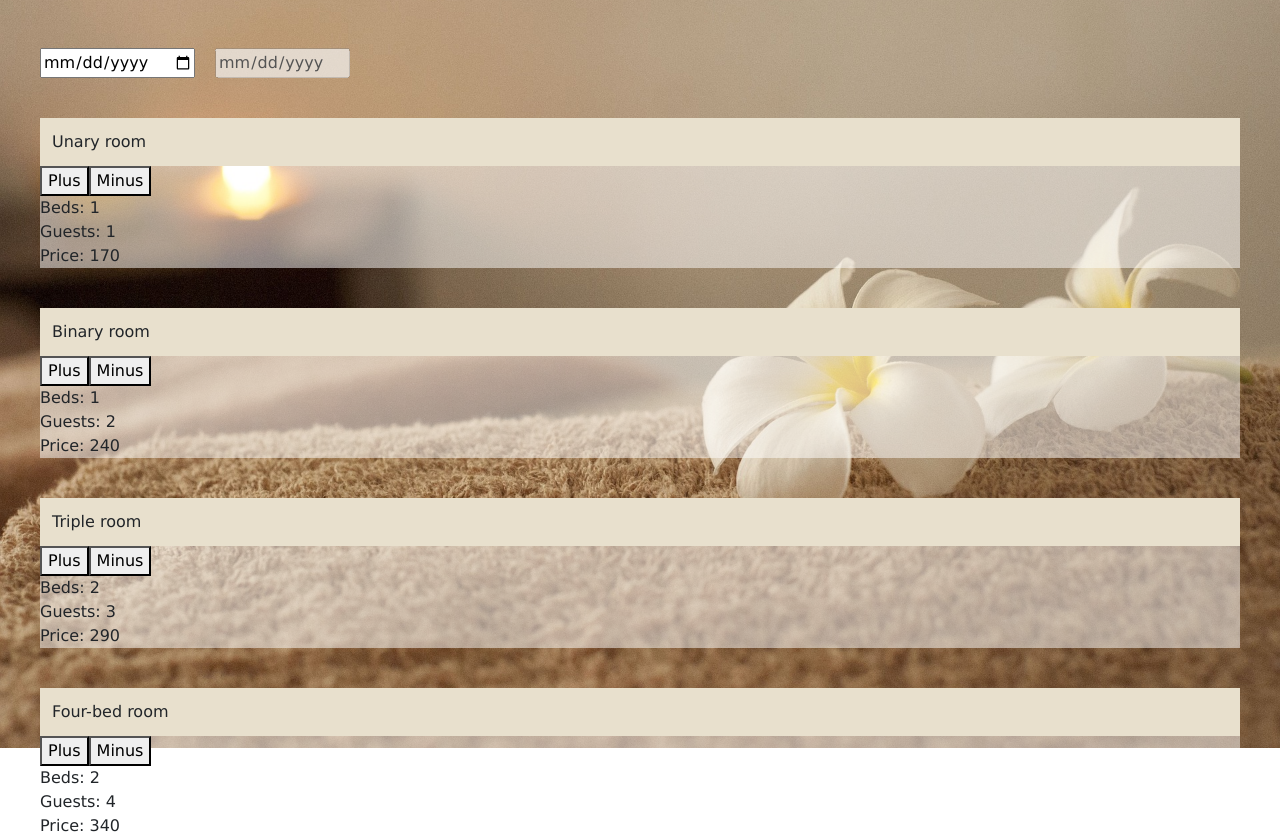
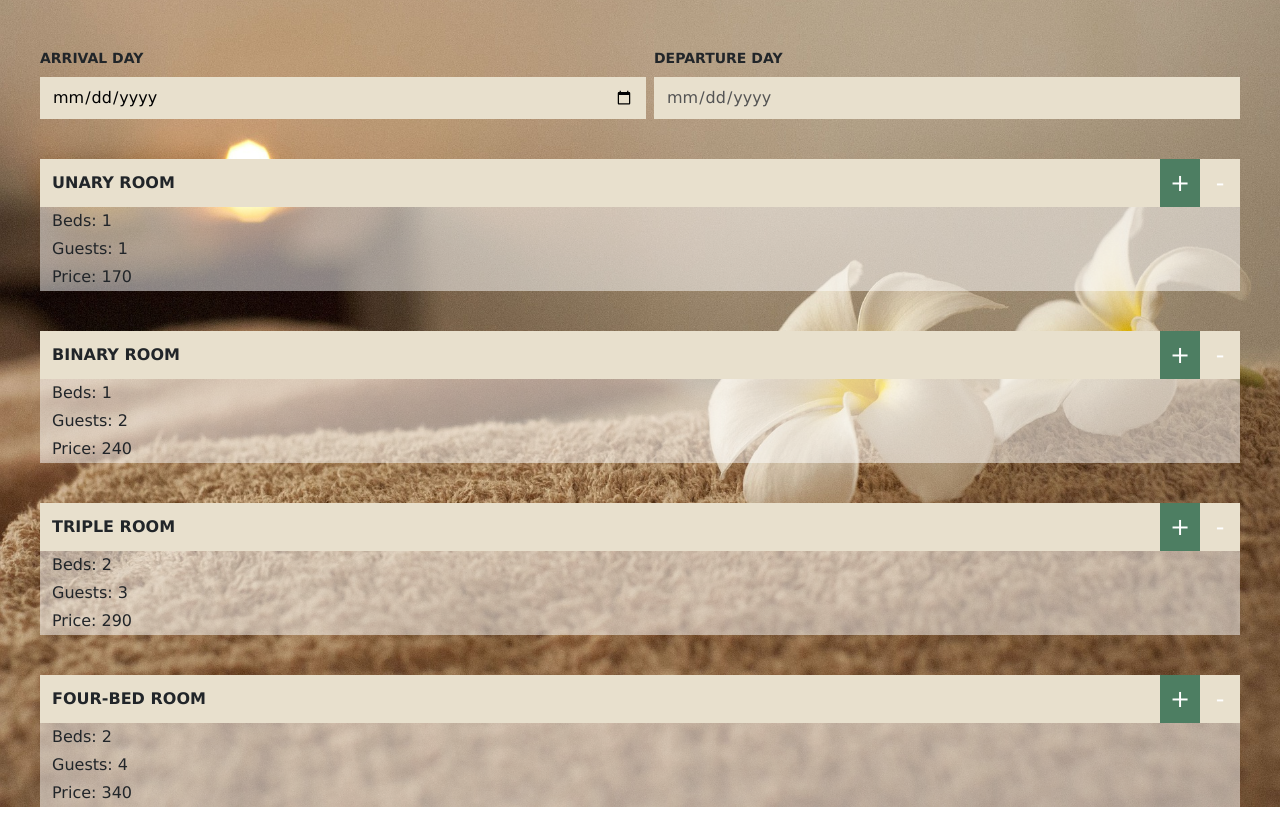
Before and after one commit to dominika-olszewska/spa-js, a website built with Parcel: page frontend/index.html in a window 1280 px wide. Both pictures are taken after a click on the link "Rooms". Shown: the part 52-890 px from the top of the page. After the commit the page ends 859 px from the top, so only its background shows below. Built offline with nearby package versions, Linux system fonts and the light colour scheme.

Commit message:
Changes in roomPage

```diff
--- a/frontend/src/common/date-picker.js
+++ b/frontend/src/common/date-picker.js
@@ -81,7 +81,17 @@ export const createDatePicker = () => {
     onStartInputChange(isEndInputDisabled, startDateInput, endDateInput);
     onEndInputChange(endDateInput);
 
+    const startLabel = document.createElement('span');
+    startLabel.className = 'startLabel';
+    startLabel.innerHTML = 'Arrival day';
+
+    const endLabel = document.createElement('span');
+    endLabel.className = 'endLabel';
+    endLabel.innerHTML = 'Departure day';
+
+    form.append(startLabel);
     form.append(startDateInput);
+    form.append(endLabel);
     form.append(endDateInput);
     return form;
 };
--- a/frontend/src/navigation/nav-item.js
+++ b/frontend/src/navigation/nav-item.js
@@ -1,15 +1,11 @@
 import $ from 'jquery';
 import '../styles/nav.scss';
 
-
-// spodziewamy sie funkcji click, ktora bedzie wywolywana przez element anchor
-// chcemy, aby klikniecie w element anchor powodowalo nawigacje do innej sciezki
 export const navItem = (text, click) => {
   const navItem = $('<li class="nav-item"></li>');
   const anchor = $('<a class="nav-link"></a>');
   anchor.text(text).on('click', click);
 
-
   navItem.append(anchor);
 
   return navItem;
--- a/frontend/src/navigation/nav.js
+++ b/frontend/src/navigation/nav.js
@@ -12,7 +12,6 @@ export const nav = () => {
     </nav>
   `);
 
-  // chcemy zbudowac tablice elementow navItem z odpowiednimi nazwami i callbackami
   const navItems = routes.map(route => {
     const { name, path } = route;
     return navItem(name, () => navbar.trigger(routeChange, { path: path }));
--- a/frontend/src/router/router.js
+++ b/frontend/src/router/router.js
@@ -14,13 +14,9 @@ export class Router {
   mount(outlet) {
     this.outlet = outlet;
 
-    // detail to, np. { path: '/booking' }
     this.body.on(routeChange, (event, detail) => {
       this.navigate(detail.path);
     });
-
-    // TODO: uzyj zdarzenia 'popstate', aby wyrenderowac odpowiednia
-    // sciezke, gdy uzytkownik klika Wstecz (<-) lub Naprzod (->)
   }
 
   init() {
@@ -39,7 +35,7 @@ export class Router {
     if (this.has(path)) {
       const { component } = this.get(path);
 
-      component()// dostaje Promise zaw. html widoku
+      component()
         .then(html => {
           this.outlet.empty().append(html);
         })
--- a/frontend/src/styles/rooms.scss
+++ b/frontend/src/styles/rooms.scss
@@ -1,6 +1,6 @@
 .roomsPage {
   box-sizing: border-box;
-  height: 100%;
+  min-height: 100%;
   padding-top: 60px;
   background-image: url("../assets/img_relaxation.jpg");
   background-repeat: no-repeat;
@@ -9,21 +9,83 @@
   .room {
     margin: 40px;
     background-color: rgba(255, 255, 255, 0.5);
+    display: grid;
+    grid-template-areas: "name plus minus" "beds beds beds " "guests guests guests " "price price price ";
+    grid-template-columns: 1fr 40px 40px;
+    div {
+      padding: 2px 12px;
+    }
 
+    button {
+      outline: 0;
+      border: 0;
+      background-color: #e8e0cd;
+      font-size: 24px;
+      color: white;
+
+      &:hover {
+        cursor: auto;
+      }
+    }
+
+    button.active {
+      background-color: #4d7e62;
+
+      &:hover {
+        cursor: pointer;
+        background-color: darken(#4d7e62, 10%);
+      }
+    }
 
     .name {
       background-color: #e8e0cd;
       padding: 12px;
+      grid-area: name;
+      font-weight: bold;
+      text-transform: uppercase;
+    }
+
+    .beds {
+      grid-area: beds;
+    }
+
+    .guests {
+      grid-area: guests;
+    }
+
+    .price {
+      grid-area: price;
     }
   }
 
   form {
     margin: 40px;
+    display: grid;
+    grid-template-areas:  "startLabel endLabel""startInput endInput";
+    grid-gap: 8px;
+
+    .startDateInput {
+      grid-area: startInput;
+    }
+
+    .endDateInput {
+      grid-area: endInput;
+    }
+
+    span {
+      font-weight: bold;
+      text-transform: uppercase;
+      font-size: 14px;
+    }
+
     input {
-      margin-right: 20px;
+      border: none;
+      outline: none;
+      background-color: #e8e0cd;
+      padding: 8px 12px;
+
     }
   }
-
 
   ::-webkit-inner-spin-button {
     display: none;
--- a/frontend/src/views/rooms.js
+++ b/frontend/src/views/rooms.js
@@ -12,9 +12,11 @@ export const createDivEl = (className, element, container, name = '') => {
     container.append(el);
 };
 
-export const createButtonEl = (name, element, container, addToStorage) => {
+export const createButtonEl = (name, element, container, addToStorage, id, className) => {
     const button = document.createElement('button');
     button.innerHTML = name;
+    button.id = id;
+    button.className = className;
     addToStorage
         ? button.addEventListener('click', () => {
             addToSessionStorage(element);
@@ -74,8 +76,8 @@ export const rooms = () => {
                 roomContainer.id = room.id;
                 createDivEl("name", room.name, roomContainer);
 
-                createButtonEl('Plus', room, roomContainer, true);
-                createButtonEl('Minus', room, roomContainer, false);
+                createButtonEl('+', room, roomContainer, true, 'button-plus', 'active');
+                createButtonEl('-', room, roomContainer, false, 'button-minus', '');
 
                 createDivEl("beds", room.beds, roomContainer, 'Beds');
                 createDivEl("guests", room.guests, roomContainer, 'Guests');
--- a/frontend/src/views/treatments.js
+++ b/frontend/src/views/treatments.js
@@ -8,6 +8,11 @@ export const treatments = () => {
     return new Promise((resolve, reject) => {
         treatmentsService.getTreatments().then(data => {
             const treatments = data.treatments;
+
+            treatments.map(treatment => {
+
+            });
+
             const treatmentsPage = document.createElement('div');
             treatmentsPage.className = "treatmentsPage";
 
```
